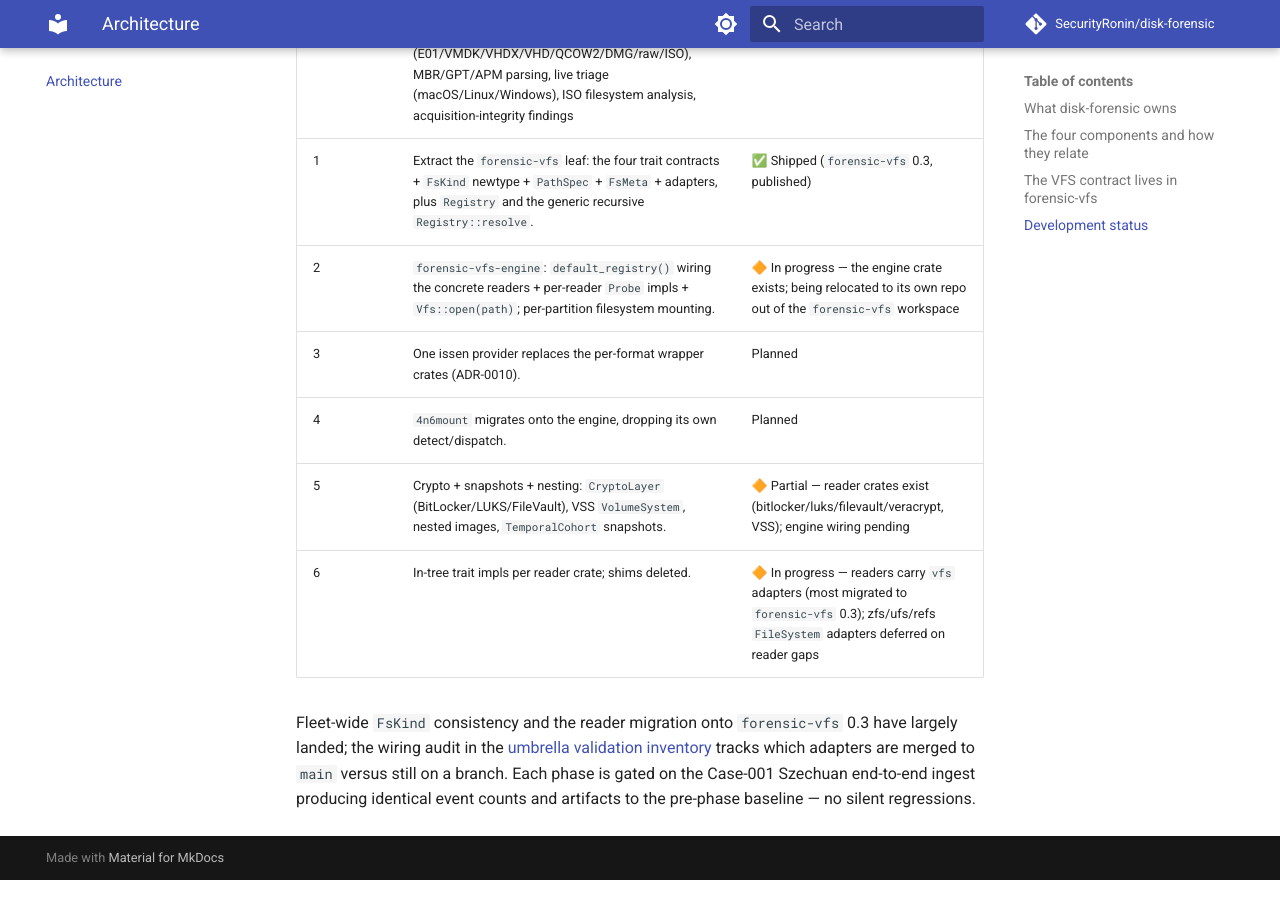
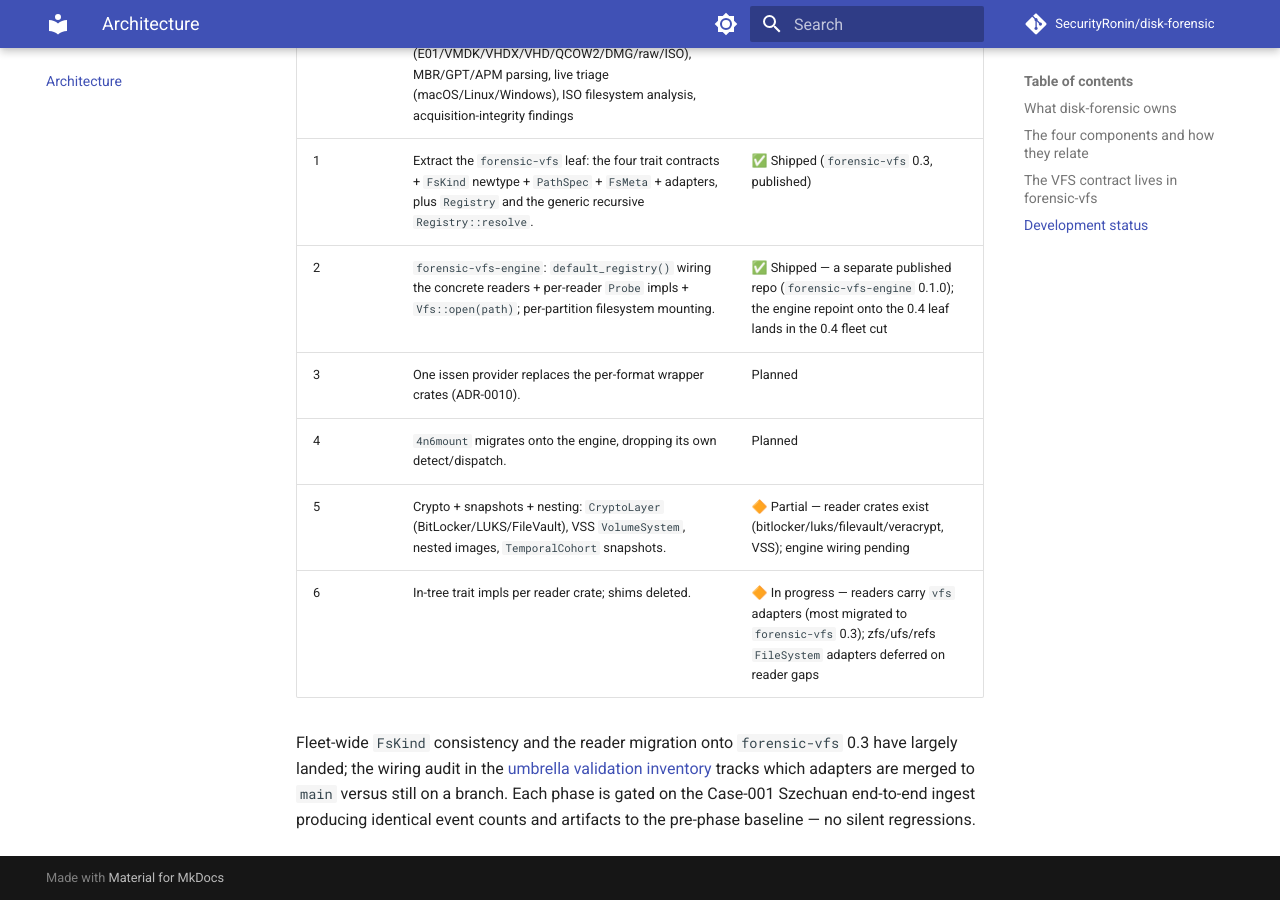
Before and after one commit to SecurityRonin/disk-forensic, an MkDocs documentation site: the page built from docs/architecture.md, in a window 1280 px wide and 900 px high, scrolled down 2734 px. Built offline with MkDocs 1.6.1 and Material for MkDocs 9.7.7, drawn with Linux system fonts in a browser that asks for light colours; comment, search, counter and statistics services are not loaded.

Commit message:
docs(architecture): engine is a separate published repo, not 'being relocated'
Co-Authored-By: Claude Opus 4.8 <noreply@anthropic.com>

```diff
--- a/docs/architecture.md
+++ b/docs/architecture.md
@@ -88,7 +88,7 @@ prior-art survey and adversarial review log are preserved there under
 |---|---|---|
 | — | Container decode (E01/VMDK/VHDX/VHD/QCOW2/DMG/raw/ISO), MBR/GPT/APM parsing, live triage (macOS/Linux/Windows), ISO filesystem analysis, acquisition-integrity findings | ✅ Shipped |
 | 1 | Extract the `forensic-vfs` leaf: the four trait contracts + `FsKind` newtype + `PathSpec` + `FsMeta` + adapters, plus `Registry` and the generic recursive `Registry::resolve`. | ✅ Shipped (`forensic-vfs` 0.3, published) |
-| 2 | `forensic-vfs-engine`: `default_registry()` wiring the concrete readers + per-reader `Probe` impls + `Vfs::open(path)`; per-partition filesystem mounting. | 🔶 In progress — the engine crate exists; being relocated to its own repo out of the `forensic-vfs` workspace |
+| 2 | `forensic-vfs-engine`: `default_registry()` wiring the concrete readers + per-reader `Probe` impls + `Vfs::open(path)`; per-partition filesystem mounting. | ✅ Shipped — a separate published repo (`forensic-vfs-engine` 0.1.0); the engine repoint onto the 0.4 leaf lands in the 0.4 fleet cut |
 | 3 | One issen provider replaces the per-format wrapper crates (ADR-0010). | Planned |
 | 4 | `4n6mount` migrates onto the engine, dropping its own detect/dispatch. | Planned |
 | 5 | Crypto + snapshots + nesting: `CryptoLayer` (BitLocker/LUKS/FileVault), VSS `VolumeSystem`, nested images, `TemporalCohort` snapshots. | 🔶 Partial — reader crates exist (bitlocker/luks/filevault/veracrypt, VSS); engine wiring pending |
```
